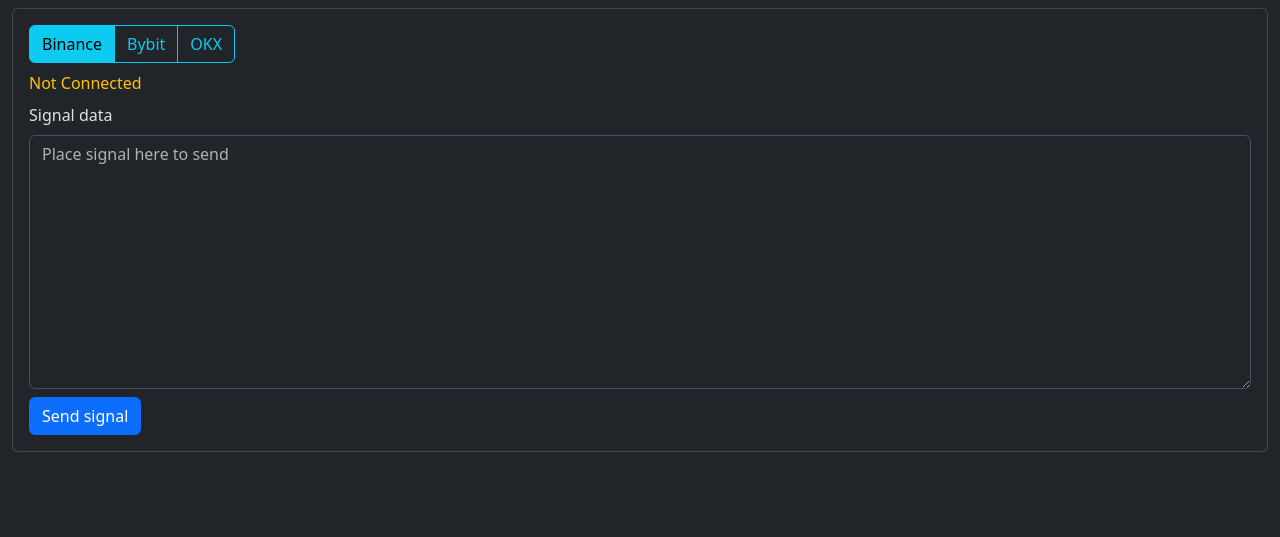
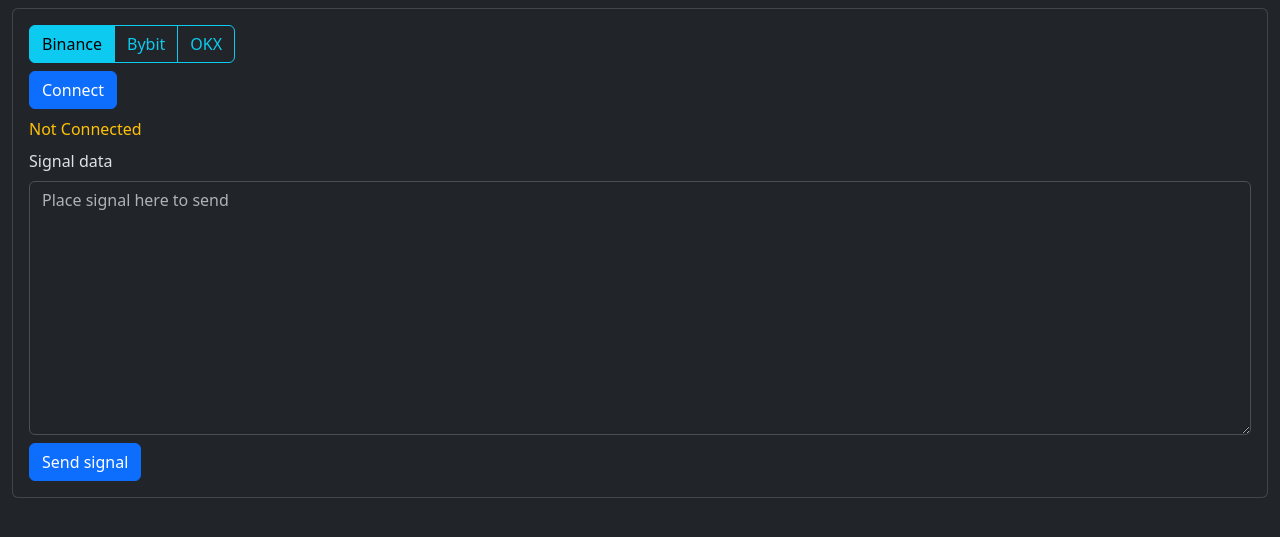
Before and after one commit to Chenger1/CryptoExchangeEmulator, a Python web app: template src/templates/index.html.jinja2 in a window 1280 px wide. Shown: the part 56-593 px from the top of the page. Run offline with Jinja, Linux system fonts and the light colour scheme; the template is opened without the code that fills it, so the values that code supplies are empty.

Commit message:
Update:  - add the "Connect" button

```diff
--- a/src/templates/index.html.jinja2
+++ b/src/templates/index.html.jinja2
@@ -47,12 +47,17 @@
                     </div>
                     <div class="row mt-2">
                         <div class="col">
-                            <span class="text-warning">Not Connected</span>
+                            <button type="button" class="btn btn-primary" id="connect-btn">Connect</button>
                         </div>
                     </div>
                     <div class="row mt-2">
                         <div class="col">
-                            <form id="signalForm">
+                            <span class="text-warning" id="connection-status">Not Connected</span>
+                        </div>
+                    </div>
+                    <div class="row mt-2">
+                        <div class="col">
+                            <form id="signal-form">
                                 <label for="signal" class="form-label">Signal data</label>
                                 <textarea name="signal" id="signal" cols="50" rows="10" class="form-control" placeholder="Place signal here to send"></textarea>
                             </form>
@@ -60,7 +65,7 @@
                     </div>
                     <div class="row mt-2">
                         <div class="col">
-                            <button class="btn btn-primary" id="sendSignal">Send signal</button>
+                            <button class="btn btn-primary" id="send-signal">Send signal</button>
                         </div>
                     </div>
                 </div>
@@ -74,7 +79,9 @@
 <script src="{{ url_for('assets', file_path='websocket.js') }}"></script>
 <script>
     const handler = new WebsocketHandler();
-    handler.connect();
+    document.getElementById('connect-btn').onclick = () =>{
+        handler.connect();
+    }
 </script>
 </body>
 </html>
```
Also changed, not shown: src/assets/websocket.js (+7 -2 lines).
